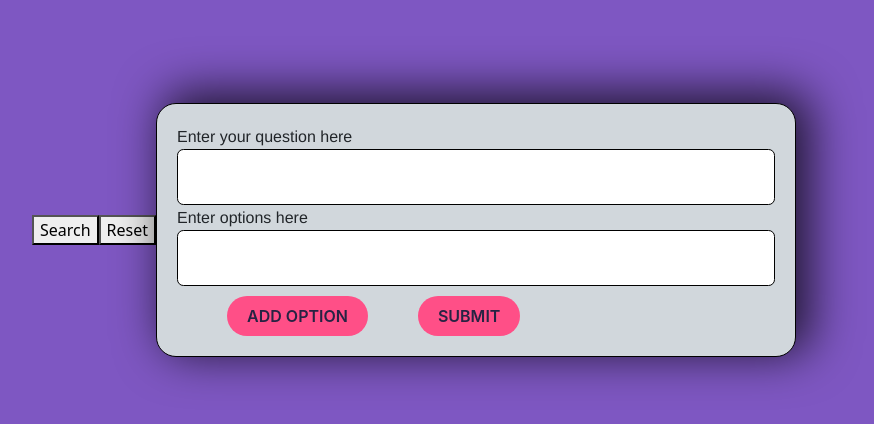
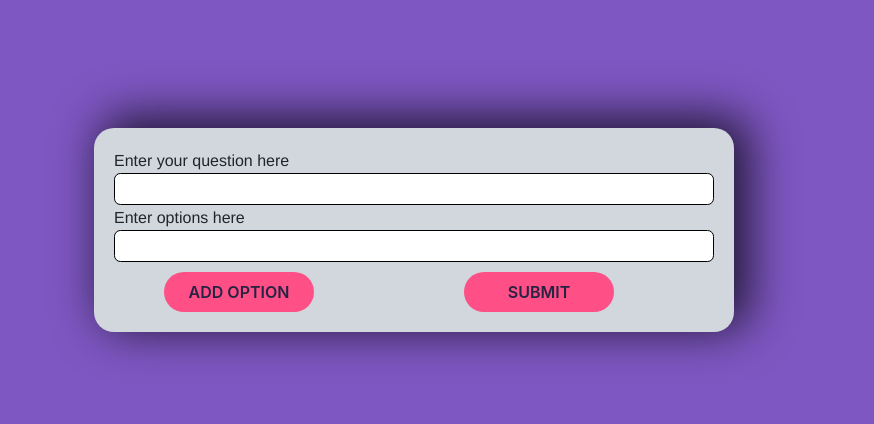
Before and after one commit to georgievmv/VotingApp, a React (Create React App) app in the folder vote-app/: page / in a window 1280 px wide. Shown: the part 170-594 px from the top of the page, without its empty margins (226-1100 px from the left). Built offline with nearby package versions, Linux system fonts and the light colour scheme.

Commit message:
adding input validation

```diff
--- a/vote-app/src/pages/CreateSurvey.module.css
+++ b/vote-app/src/pages/CreateSurvey.module.css
@@ -7,18 +7,26 @@
 .formGroup input {
   display: block;
 }
-
+.btnContainer {
+  display: flex;
+}
 .button {
   background-color: #ff4f87;
   margin-top: 10px;
-  width: 50;
+  width: 150px;
   margin-left: 50px;
   margin-right: auto;
 }
+
+.elem {
+  border: 1px solid red;
+  margin: 5px 10px 20px 30px;
+}
+
 .card {
   width: 50%;
+  min-width: 25rem;
   border-radius: 20px;
-  border: 1px black solid;
   padding: 20px;
   box-shadow: 11px -7px 47px 4px rgba(0, 0, 0, 0.75);
   -webkit-box-shadow: 11px -7px 47px 4px rgba(0, 0, 0, 0.75);
@@ -26,38 +34,35 @@
   background-color: #d1d7dc;
 }
 label {
-  font-family: "Franklin Gothic Medium", "Arial Narrow", Arial, sans-serif;
+  font-family: 'Franklin Gothic Medium', 'Arial Narrow', Arial, sans-serif;
 }
 .input {
   display: block;
   margin: 0;
-  padding: 0.8rem 1.6rem;
   color: inherit;
+  padding-inline: 1rem;
   width: 100%;
   font-family: inherit;
-
+  height: 2rem;
   font-weight: inherit;
   line-height: 1.8;
   border: 1px black solid;
   border-radius: 0.4rem;
 }
 
-.input:hover {
-  box-shadow: 5px 5px 5px 0px rgba(0, 0, 0, 0.75);
-  -webkit-box-shadow: 5px 5px 5px 0px rgba(0, 0, 0, 0.75);
-  -moz-box-shadow: 5px 5px 5px 0px rgba(0, 0, 0, 0.75);
+.input:focus {
+  outline: none;
 }
 
 @media (max-width: 600px) {
   .card {
-    width: 90vw;
+    min-width: 20rem;
   }
-
   .button {
     background-color: #ff4f87;
     margin-top: 10px;
     margin: 20px;
-    width: 50;
+    width: 7rem;
     margin-left: auto;
     margin-right: auto;
   }
--- a/vote-app/src/pages/CreateSurvey.tsx
+++ b/vote-app/src/pages/CreateSurvey.tsx
@@ -1,35 +1,38 @@
-import {
-  FormEvent,
-  useState,
-  useContext,
-  ChangeEvent,
-  useRef,
-  ReactHTML,
-  useEffect,
-} from "react";
-import Button from "../UI/Button";
-import styles from "./CreateSurvey.module.css";
-import { Options } from "../models/OptionsType";
-import { useNavigate } from "react-router-dom";
-import { OptionsContext } from "../store/option-context";
-import { db } from "../firebase";
-import { setDoc, doc } from "firebase/firestore";
-import { useSearchParams } from "react-router-dom";
+import { FormEvent, useState, useContext, ChangeEvent, useRef, ReactHTML, useEffect } from 'react';
+import Button from '../UI/Button';
+import styles from './CreateSurvey.module.css';
+import { Options } from '../models/OptionsType';
+import { useNavigate } from 'react-router-dom';
+import { OptionsContext } from '../store/option-context';
+import { db } from '../firebase';
+import { setDoc, doc } from 'firebase/firestore';
+import { useSearchParams } from 'react-router-dom';
 
 const CreateSurvey: React.FC = () => {
-  const [searchParams, setSearchParams] = useSearchParams({});
   const [isInitial, setIsinitial] = useState<boolean>(true);
   const ctx = useContext(OptionsContext);
   const questionInputRef = useRef<HTMLInputElement>(null);
   const [optionsArray, setOptionsArray] = useState<Options[]>([]);
   const [optionsCount, setOptionsCount] = useState<number[]>([1]);
+  const [isInputQuestionInvalid, setIsInputQuestionInvalid] = useState<boolean>(false);
+  const [isInputOptionInvalid, setIsInputOptionInvalid] = useState<boolean>(false);
   const navigate = useNavigate();
-  useEffect(() => {
-    console.log(searchParams.get("filter"));
-  }, [searchParams]);
+
   const formSubmitHandler = (event: React.FormEvent) => {
     event.preventDefault();
-    const enteredQuestion = questionInputRef?.current?.value || "";
+    const enteredQuestion = questionInputRef?.current?.value || '';
+    if (enteredQuestion.length < 2) {
+      setIsInputQuestionInvalid(true);
+      return;
+    }
+    let questionValidator = true;
+    if (optionsArray.find((elem) => elem.text.length < 1)) questionValidator = false;
+    if (!questionValidator) {
+      setIsInputOptionInvalid(true);
+      console.log('yes');
+      return;
+    }
+
     ctx.setQuestionHandler(enteredQuestion);
     ctx.setOptionsArray(optionsArray);
     ctx.setQuestionLink((Math.random() + 1).toString(36).substring(2));
@@ -41,7 +44,7 @@ const CreateSurvey: React.FC = () => {
       return;
     }
     {
-      setDoc(doc(db, "links", ctx.questionLink), {
+      setDoc(doc(db, 'links', ctx.questionLink), {
         question: ctx.question,
         options: ctx.optionsArray,
       });
@@ -51,14 +54,14 @@ const CreateSurvey: React.FC = () => {
   }, [ctx.questionLink]);
 
   const optionChangeHandler = (event: React.ChangeEvent<HTMLInputElement>) => {
+    setIsInputOptionInvalid(false);
+
     const objToBeAdded = {
       id: event.target.id,
       text: event.target.value,
       votes: 0,
     };
-    const idIsPresent = optionsArray.find(
-      (elem) => elem.id === objToBeAdded.id
-    );
+    const idIsPresent = optionsArray.find((elem) => elem.id === objToBeAdded.id);
     if (!idIsPresent) {
       setOptionsArray((prevState) => {
         const newState = [...prevState, objToBeAdded];
@@ -73,6 +76,10 @@ const CreateSurvey: React.FC = () => {
     }
   };
 
+  const questionChangeHandler = () => {
+    setIsInputQuestionInvalid(false);
+  };
+
   const addOptionHandler = () => {
     setOptionsCount((prevState) => {
       return prevState.concat(prevState.length + 1);
@@ -80,25 +87,16 @@ const CreateSurvey: React.FC = () => {
   };
   return (
     <div className={styles.container}>
-      <button
-        onClick={() => {
-          setSearchParams({ filter: "active" });
-        }}
-      >
-        Search
-      </button>
-      <button
-        onClick={() => {
-          setSearchParams({});
-        }}
-      >
-        Reset
-      </button>
       <div className={styles.card}>
         <form className={styles.form} onSubmit={formSubmitHandler}>
           <div className={styles.formGroup}>
-            <label>Enter your question here</label>
+            <label>
+              {!isInputQuestionInvalid
+                ? 'Enter your question here'
+                : 'Please enter a valid question'}
+            </label>
             <input
+              onChange={questionChangeHandler}
               className={styles.input}
               ref={questionInputRef}
               type="text"
@@ -107,7 +105,10 @@ const CreateSurvey: React.FC = () => {
           {optionsCount.map((elem) => {
             return (
               <div key={elem.toString()} className={styles.formGroup}>
-                <label>Enter options here</label>
+                <label>
+                  {' '}
+                  {!isInputOptionInvalid ? 'Enter options here' : 'Please enter a valid option'}
+                </label>
                 <input
                   className={styles.input}
                   onChange={optionChangeHandler}
@@ -118,11 +119,7 @@ const CreateSurvey: React.FC = () => {
             );
           })}
           <div className={styles.btnContainer}>
-            <Button
-              type="button"
-              onClick={addOptionHandler}
-              className={styles.button}
-            >
+            <Button type="button" onClick={addOptionHandler} className={styles.button}>
               ADD OPTION
             </Button>
             <Button type="submit" className={styles.button}>
```
Also changed, not shown: vote-app/src/pages/VotingPage.module.css (+4 -8 lines), vote-app/src/pages/VotingPage.tsx (+20 -27 lines).
